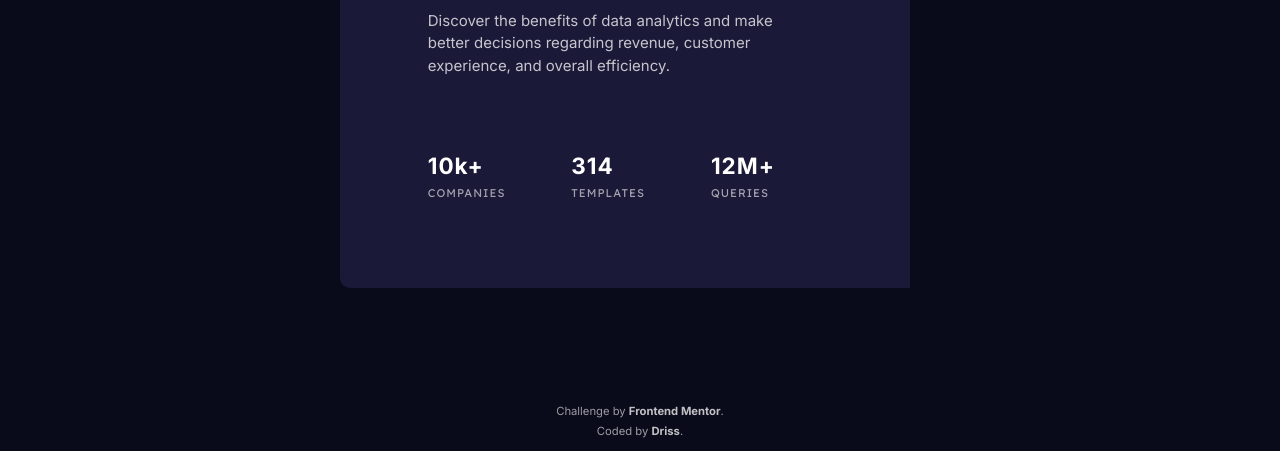
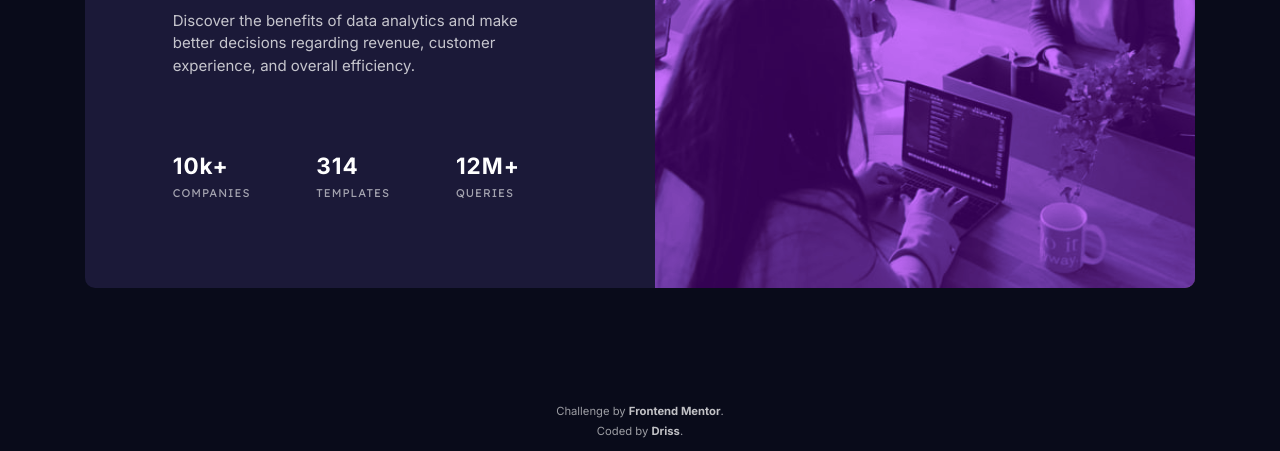
Before and after one commit to DrissssirD/just2Devs, a plain HTML site: page Challenge2/stats-preview-card-component-main Driss/index.html in a window 1280 px wide. Shown: the part 349-800 px from the top of the page. Drawn offline with Linux system fonts and the light colour scheme.

Commit message:
Update style.css

```diff
--- a/Challenge2/stats-preview-card-component-main Driss/style.css
+++ b/Challenge2/stats-preview-card-component-main Driss/style.css
@@ -96,7 +96,7 @@ section ul p {
   font-size: 0.75rem;
 }
 
-.bg-img {
+.image {
   min-height: 10em;
   width: 540px;
   min-width: 200px;
```
